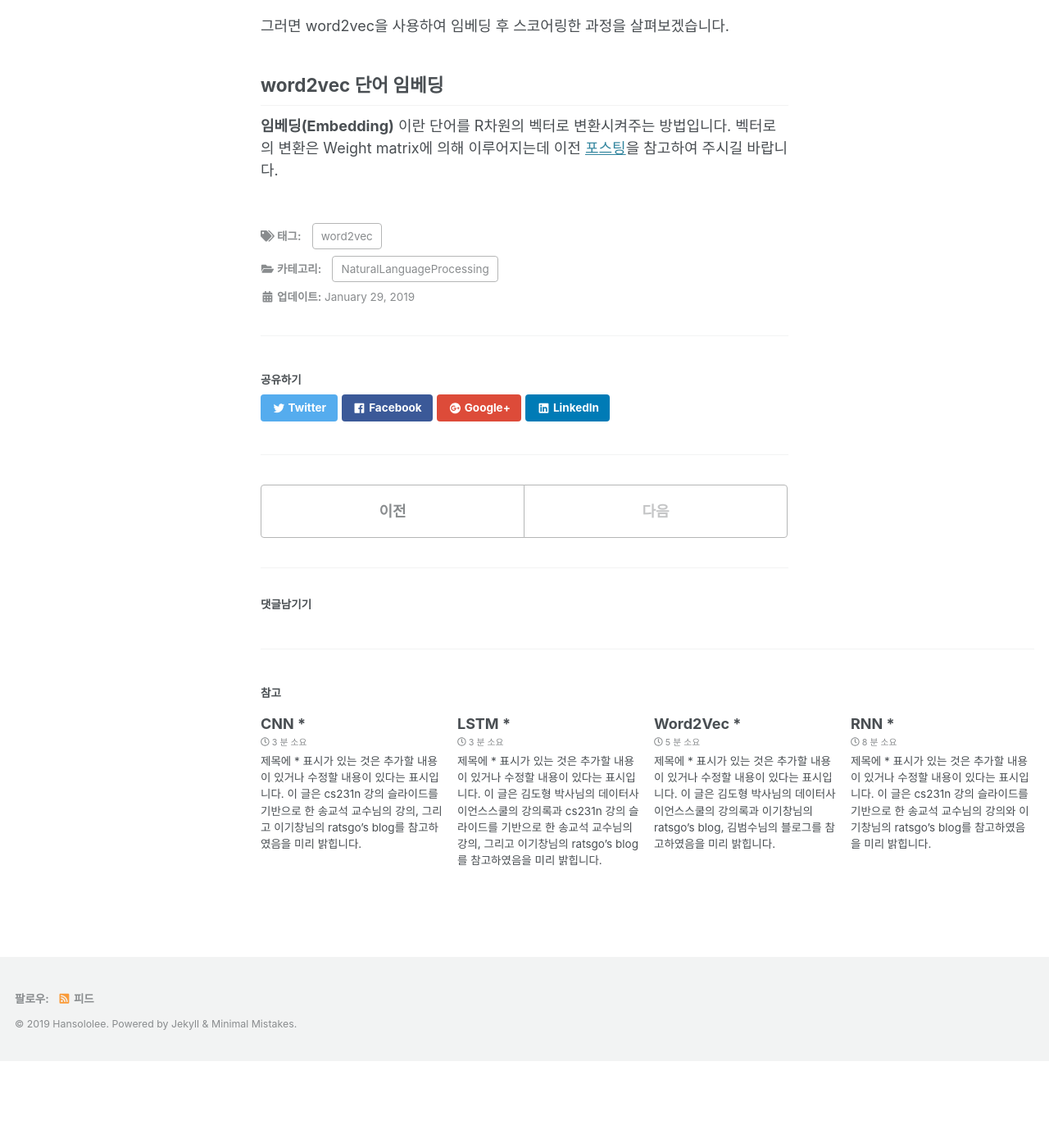
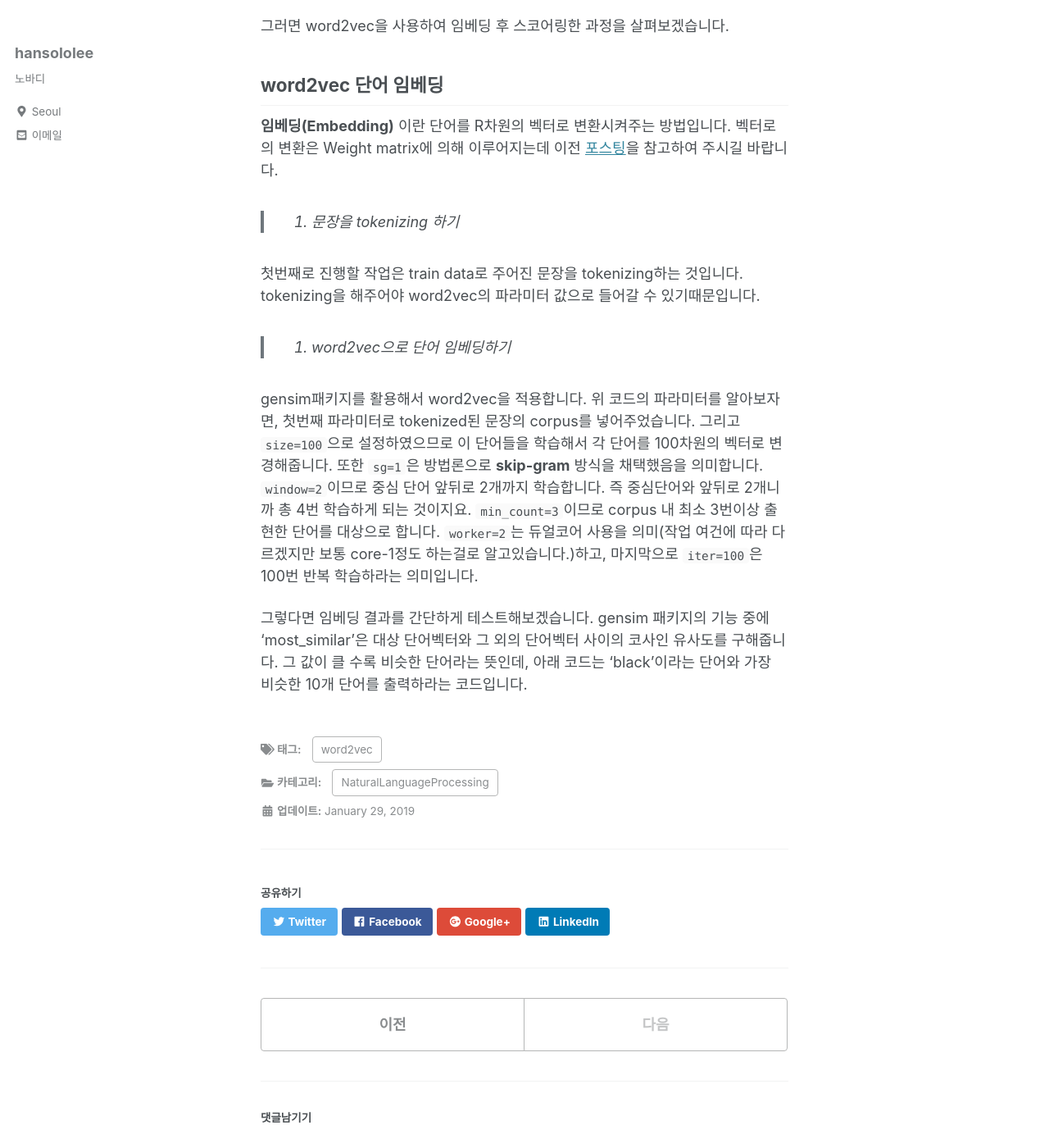
Before and after one commit to arisongha/hansololee.github.io, a Jekyll site: the page built from _posts/2019-01-29-word2vec_withcode.md, in a window 1280 px wide and 1400 px high, scrolled down 718 px. Shown: the whole window at 82% size. Built offline with Jekyll 4.4.1, drawn with Linux system fonts in a browser that asks for light colours; cached includes are drawn as plain includes; nearby versions of some CDN libraries; before the commit the page ends 2013 px from its top, so only the background shows below that.

Commit message:
Update 2019-01-29-word2vec_withcode.md

```diff
--- a/_posts/2019-01-29-word2vec_withcode.md
+++ b/_posts/2019-01-29-word2vec_withcode.md
@@ -23,3 +23,13 @@
 ## word2vec 단어 임베딩
 
 **임베딩(Embedding)** 이란 단어를 R차원의 벡터로 변환시켜주는 방법입니다. 벡터로의 변환은 Weight matrix에 의해 이루어지는데 이전 <a href="https://hansololee.github.io/naturallanguageprocessing/word2vec/">포스팅</a>을 참고하여 주시길 바랍니다.
+
+> 1. 문장을 tokenizing 하기
+
+첫번째로 진행할 작업은 train data로 주어진 문장을 tokenizing하는 것입니다. tokenizing을 해주어야 word2vec의 파라미터 값으로 들어갈 수 있기때문입니다.
+
+> 2. word2vec으로 단어 임베딩하기
+
+gensim패키지를 활용해서 word2vec을 적용합니다. 위 코드의 파라미터를 알아보자면, 첫번째 파라미터로 tokenized된 문장의 corpus를 넣어주었습니다. 그리고 `size=100`으로 설정하였으므로 이 단어들을 학습해서 각 단어를 100차원의 벡터로 변경해줍니다. 또한 `sg=1`은 방법론으로 **skip-gram** 방식을 채택했음을 의미합니다. `window=2`이므로 중심 단어 앞뒤로 2개까지 학습합니다. 즉 중심단어와 앞뒤로 2개니까 총 4번 학습하게 되는 것이지요. `min_count=3`이므로 corpus 내 최소 3번이상 출현한 단어를 대상으로 합니다. `worker=2`는 듀얼코어 사용을 의미(작업 여건에 따라 다르겠지만 보통 core-1정도 하는걸로 알고있습니다.)하고, 마지막으로 `iter=100`은 100번 반복 학습하라는 의미입니다.
+
+그렇다면 임베딩 결과를 간단하게 테스트해보겠습니다. gensim 패키지의 기능 중에 ‘most_similar’은 대상 단어벡터와 그 외의 단어벡터 사이의 코사인 유사도를 구해줍니다. 그 값이 클 수록 비슷한 단어라는 뜻인데, 아래 코드는 ‘black’이라는 단어와 가장 비슷한 10개 단어를 출력하라는 코드입니다.
```
